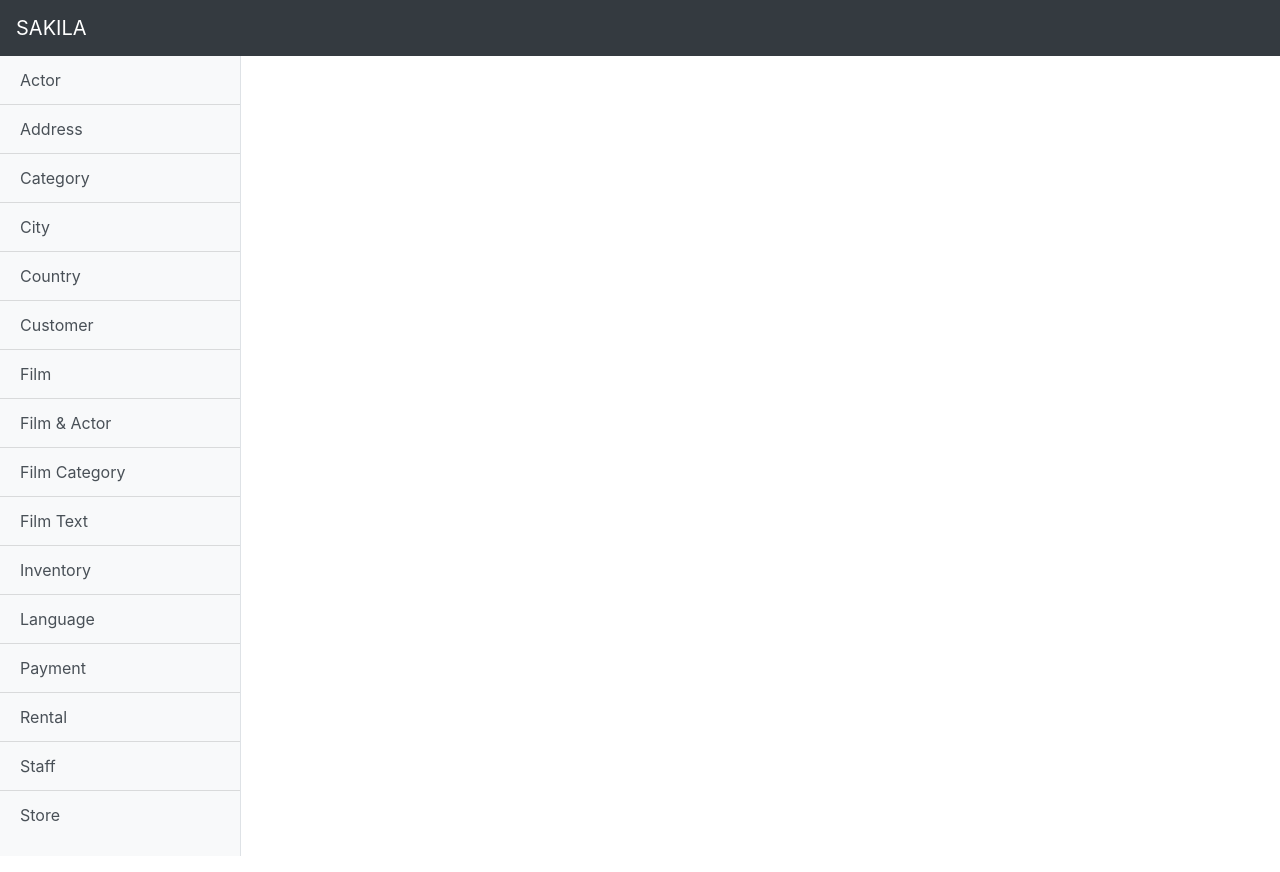
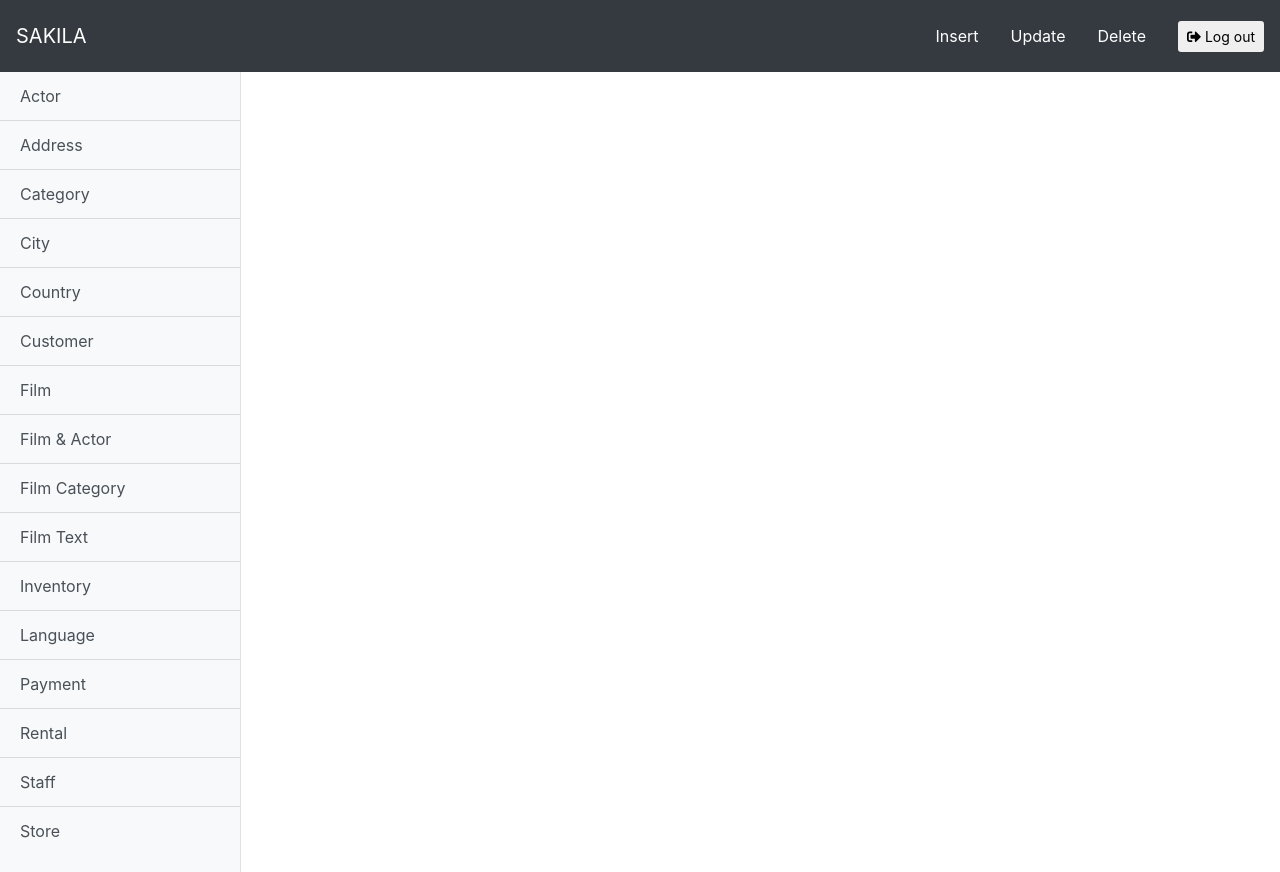
Before and after one commit to weikenchoo/DBI-Assignment, a PHP site: page /table/dy_table.php in a window 1280 px wide. Run offline with PHP 8.4, Linux system fonts and the light colour scheme; data that the repository does not hold is empty; some libraries are stand-ins or nearby versions.

Commit message:
Added logout logo, insert, update and delete links to the navbar

```diff
--- a/css/index.css
+++ b/css/index.css
@@ -54,3 +54,25 @@
     right: 16px;
     align-content: right;
   }
+
+  .scrollable{
+    height: 400px;
+    max-width: 100%;
+
+    overflow : auto;
+  }
+
+#text-in-container{
+  padding-top: 50px;
+  font-size: 45px;
+}
+
+#database-table{
+  padding-top: 50px;
+}
+
+
+
+.navbar .nav-item .nav-link{
+  color:white;
+}
--- a/table/dy_table.php
+++ b/table/dy_table.php
@@ -16,17 +16,26 @@
     <meta http-equiv="X-UA-Compatible" content="IE=edge">
     <title>Interface for SAKILA</title>
     <meta name="viewport" content="width=device-width, initial-scale=1">
-    <link rel="stylesheet" type="text/css" media="screen" href="css/index.css">
+    <link rel="stylesheet" type="text/css" media="screen" href="../css/index.css">
+    <link rel="stylesheet" href="https://use.fontawesome.com/releases/v5.8.1/css/all.css" integrity="sha384-50oBUHEmvpQ+1lW4y57PTFmhCaXp0ML5d60M1M7uH2+nqUivzIebhndOJK28anvf" crossorigin="anonymous">
     <link rel="stylesheet" href="https://stackpath.bootstrapcdn.com/bootstrap/4.1.3/css/bootstrap.min.css" integrity="sha384-MCw98/SFnGE8fJT3GXwEOngsV7Zt27NXFoaoApmYm81iuXoPkFOJwJ8ERdknLPMO" crossorigin="anonymous">    <script src="main.js"></script>
 </head>
 
 <body>
 <header>
 <nav class="navbar navbar-dark bg-dark">
-    <a class="navbar-brand" style = "color:white" href = "../index.php">SAKILA</a>
-    <form class="form-inline">
+  <div class="navbar-header mr-auto">
+    <a class="navbar-brand" href = "../index.php">SAKILA</a>
+  </div>
+  <div class="navbar nav-item" >
+    <a class="nav-link" href="#">Insert</a>
+    <a class="nav-link" href="#">Update</a>
+    <a class="nav-link" href="#">Delete</a>
+  </div>
 
-  </form>
+    <button type="button" class="btn btn-default btn-sm">
+      <i class="fas fa-sign-out-alt"></i> Log out
+    </button>
 </nav>
 </header>
 
@@ -58,8 +67,8 @@
 
 
     <!-- Page Content -->
-    <div class="page-content-wrapper container" >
-      <div class="table-responsive-lg">
+    <div class="page-content-wrapper container" id ="database-table">
+      <div class="scrollable table-responsive-lg" >
         <table class="table table-hover table-bordered table-striped">
       <?php
         // $table_query = "SELECT `COLUMN_NAME` FROM `INFORMATION_SCHEMA`.`COLUMNS` WHERE `TABLE_SCHEMA` = `sakila` AND `TABLE_NAME` = \"".$table_name."\";";
@@ -96,7 +105,7 @@
         </table>
 
       </div>
-    </div>
+
     <!-- /#page-content-wrapper -->
 
     </div>
```
Also changed, not shown: index.php (+11 -3 lines).
